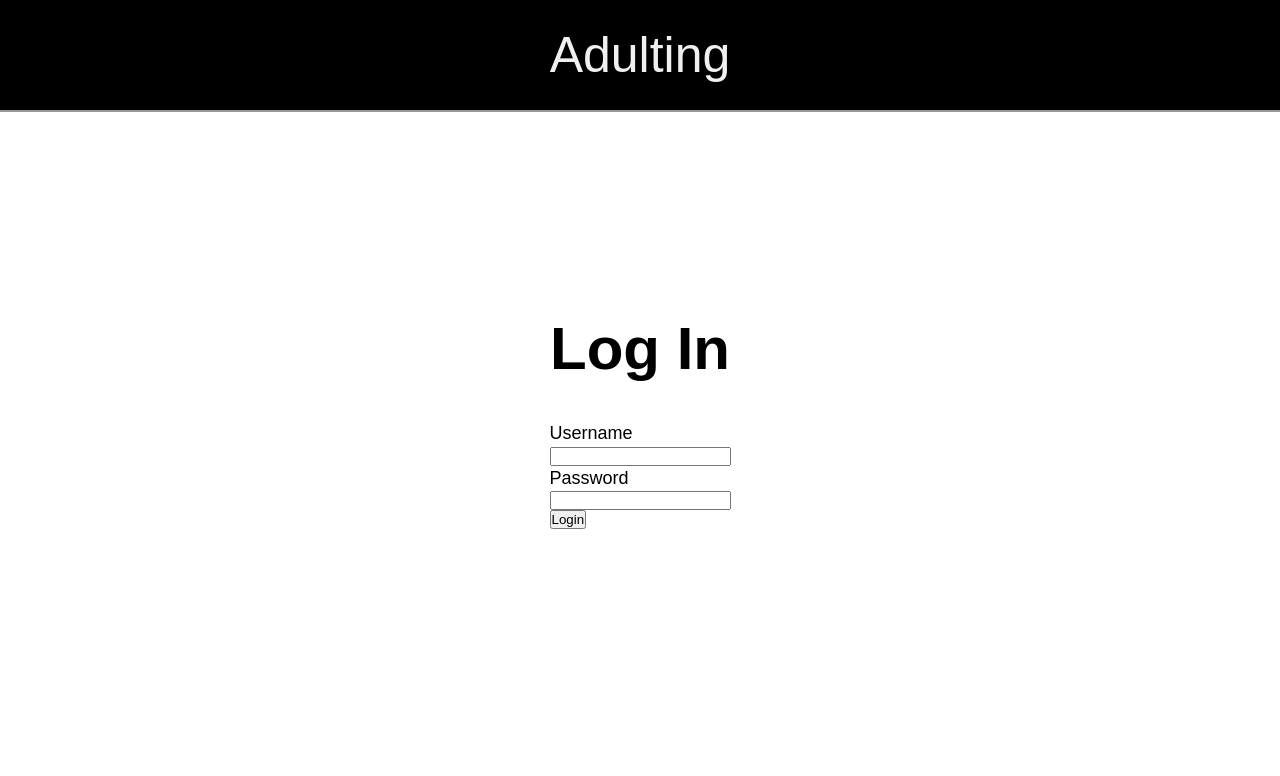
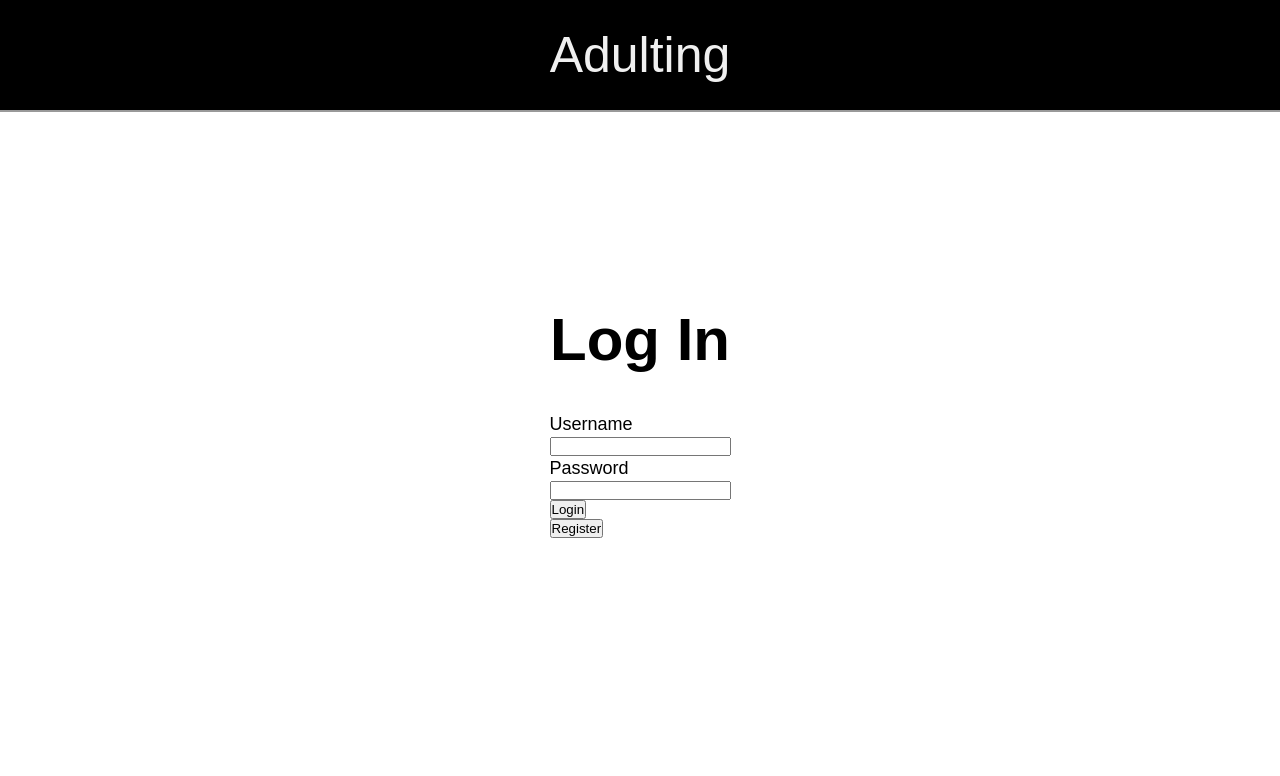
Before and after one commit to sraosha47/django-projects, a Django app: page /users/login in a window 1280 px wide. Shown: the top 776 px of the page. Run offline with Django 4.2, Linux system fonts and the light colour scheme.

Commit message:
added a button to the login screen that leads to the register view.

```diff
--- a/adulting/users/templates/users/login.html
+++ b/adulting/users/templates/users/login.html
@@ -18,5 +18,7 @@
         <label for="password">Password</label>
         <input type="password" name="password">
         <input type="submit" value="Login">
+        <button type="button"> <a href="{% url 'users:register' %}" class="button">Register</a></button>
     </form>
+
 {% endblock %}
```
